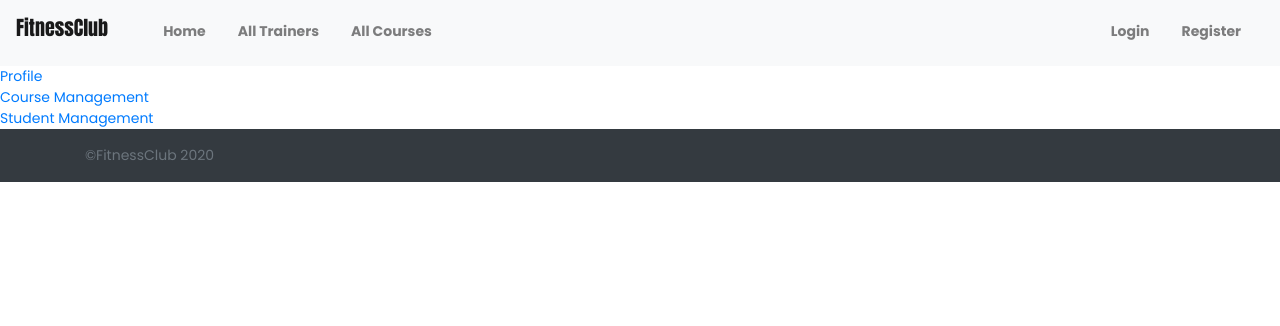
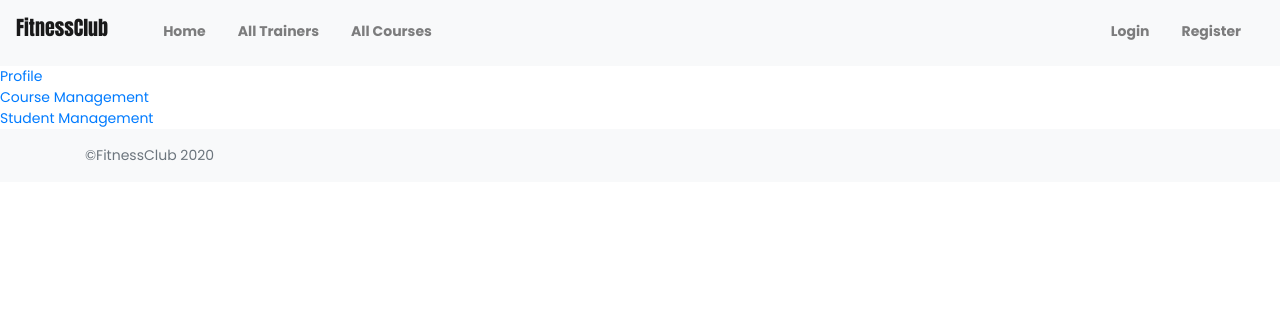
Before and after one commit to LI-BOY1/Final-Project, a Node server app: template views/admin.handlebars in a window 1280 px wide. Shown: the top 326 px of the page. Run offline with Node 20, Linux system fonts and the light colour scheme; the template is opened without the code that fills it, so the values that code supplies are empty; some libraries are stand-ins or nearby versions.

```diff
--- a/views/layouts/main.handlebars
+++ b/views/layouts/main.handlebars
@@ -84,7 +84,7 @@
     {{/if}}
     {{{body}}}
 </main>
-<footer class="footer bg-dark mt-auto">
+<footer class="footer bg-light mt-auto">
     <div class="container py-3">
         <span class="text-muted">&copyFitnessClub 2020</span>
     </div>
```
